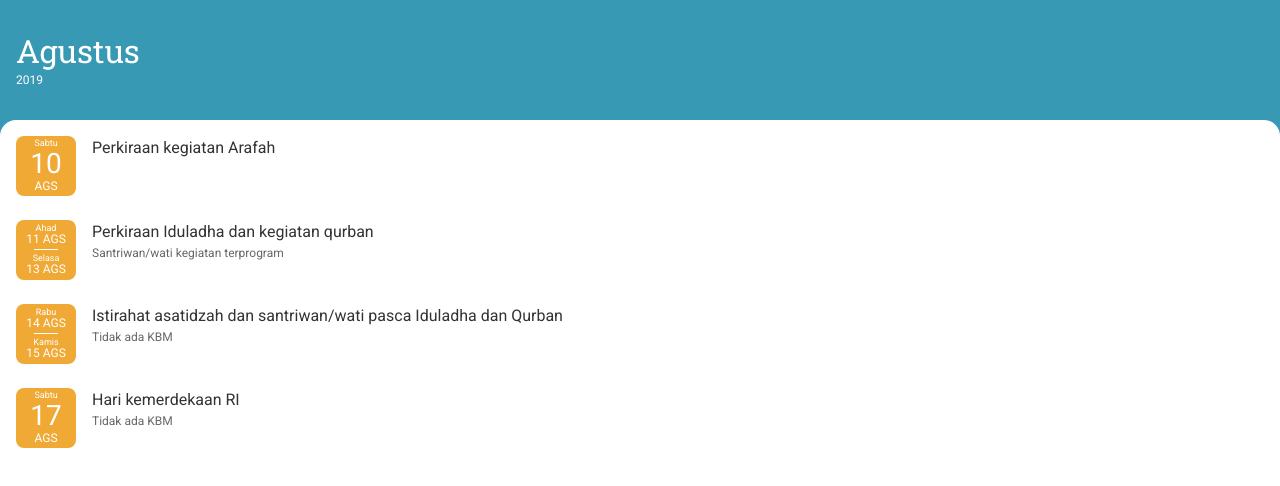
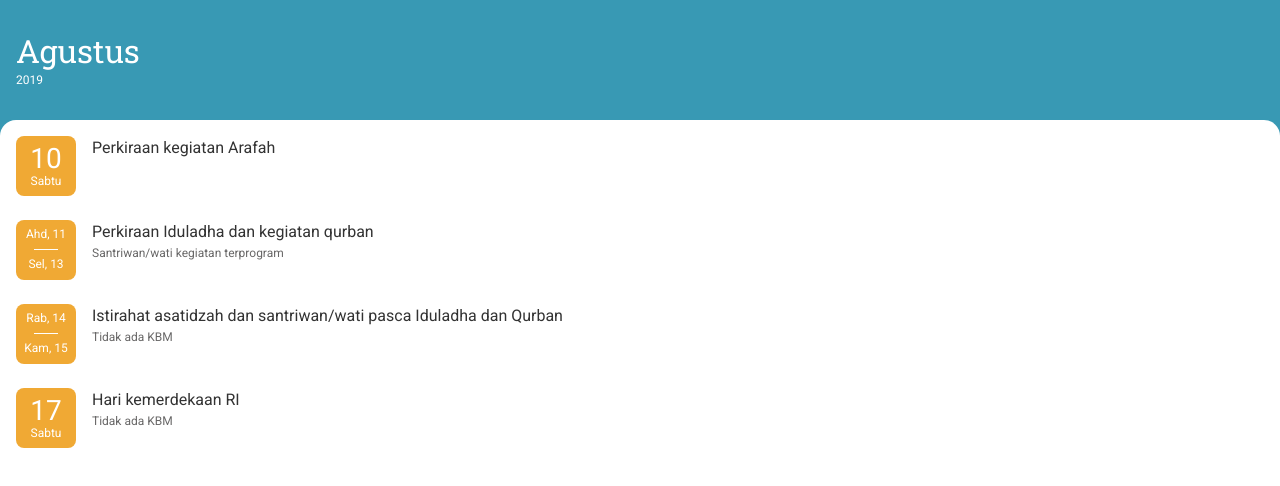
Before and after one commit to miftahafina/kaldik, a React (Create React App) app: page / in a window 1280 px wide. Both pictures are taken after a click on the element "Agustus". Shown: the top 486 px of the page. Built offline with nearby package versions, Linux system fonts and the light colour scheme.

Commit message:
Add multiMonth prop

```diff
--- a/src/Components/Agenda/Agenda.jsx
+++ b/src/Components/Agenda/Agenda.jsx
@@ -2,21 +2,27 @@ import React, { Fragment } from 'react';
 // import { withRouter } from 'react-router';
 
 const Agenda = (props) => {
-  const { agenda, multiDate } = props;
+  const { agenda, multiDate, multiMonth } = props;
 
   const monthAbbr = (month) => {
     let abbr = ['JAN', 'FEB', 'MAR', 'APR', 'MEI', 'JUN', 'JUL', 'AGS', 'SEP', 'OKT', 'NOV', 'DES'];
     return abbr[month];
   }
 
-  const dayIndo = (day) => {
+  const dayIndo = (day, abbr = false) => {
     let indo = ['Ahad', 'Senin', 'Selasa', 'Rabu', 'Kamis', 'Jum\'at', 'Sabtu'];
+    let indoAbbr = ['Ahd', 'Sen', 'Sel', 'Rab', 'Kam', 'Jum', 'Sab'];
 
+    if (abbr) {
+      return indoAbbr[day];
+    } else {
       return indo[day];
     }
+  }
 
-  const dateType = (multiDate, agenda) => {
+  const dateType = (multiDate, multiMonth, agenda) => {
     if (multiDate) {
+      if (multiMonth) {
         return (
           <Fragment>
             <div className="agenda-day">
@@ -39,14 +45,26 @@ const Agenda = (props) => {
       } else {
         return (
           <Fragment>
-          <div className="agenda-day">
-            {dayIndo(agenda.begin.getDay())}
+            <div className="agenda-date-begin">
+              {dayIndo(agenda.begin.getDay(), true)}, {agenda.begin.getDate()}
             </div>
+
+            <div className="agenda-date-divider-md"></div>
+            <div className="agenda-date-end">
+              {dayIndo(agenda.end.getDay(), true)}, {agenda.end.getDate()}
+            </div>
+          </Fragment>
+        );
+      }
+
+    } else {
+      return (
+        <Fragment>
           <div className="agenda-date">
             {agenda.begin.getDate()}
           </div>
           <div className="agenda-month">
-            {monthAbbr(agenda.begin.getMonth())}
+            {dayIndo(agenda.begin.getDay())}
           </div>
         </Fragment>
       );
@@ -56,7 +74,7 @@ const Agenda = (props) => {
   return (
     <div className="agenda">
       <div className="agenda-date-box">
-        {dateType(multiDate, agenda)}
+        {dateType(multiDate, multiMonth, agenda)}
       </div>
 
       <div className="agenda-desc-box">
--- a/src/Containers/AgendaContainer/AgendaContainer.jsx
+++ b/src/Containers/AgendaContainer/AgendaContainer.jsx
@@ -23,6 +23,12 @@ const AgendaContainer = (props) => {
             .name,
   });
 
+  const multiMonth = (begin, end) => {
+    if (end) {
+      return begin.getMonth() !== end.getMonth()
+    }
+  }
+
   return (
     <Fragment>
       <Header headerData={headerData}/>
@@ -33,7 +39,7 @@ const AgendaContainer = (props) => {
               .years.find(x => x.id === params.yearId)
               .months.find(x => x.id === params.monthId)
               .agendas.map((agenda) => (
-                <Agenda agenda={agenda} multiDate={agenda.end} key={agenda.id}/>
+                <Agenda agenda={agenda} multiDate={agenda.end} multiMonth={multiMonth(agenda.begin, agenda.end)} key={agenda.id}/>
               )
             )
           }
--- a/src/index.css
+++ b/src/index.css
@@ -167,6 +167,12 @@ body {
   margin: 2px 0px 3px 0px;
 }
 
+.agenda-date-divider-md {
+  border-top: 1px solid white;
+  width: 24px;
+  margin: 7px 0px 8px 0px;
+}
+
 .agenda-desc-box {
   /* background-color: bisque; */
   display: flex;
```
Lines whose indentation alone changed are shown as unchanged.
